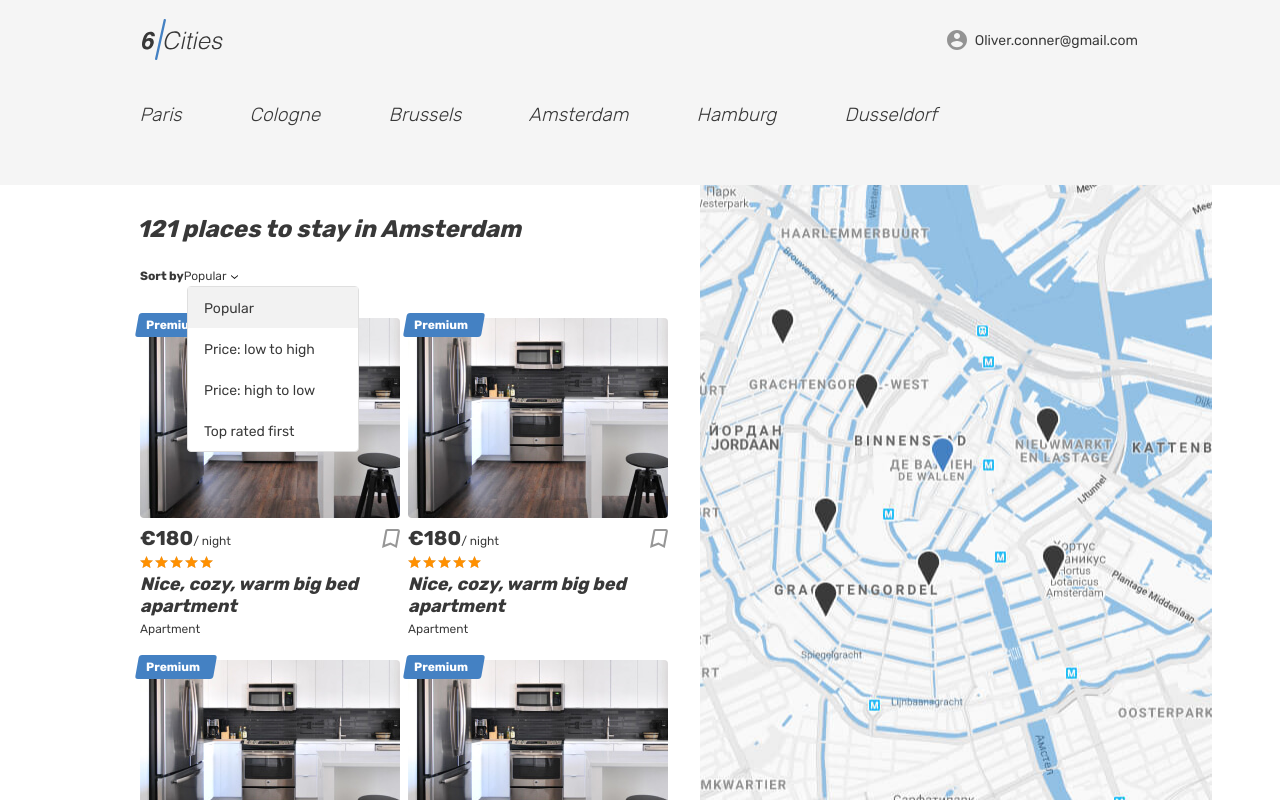
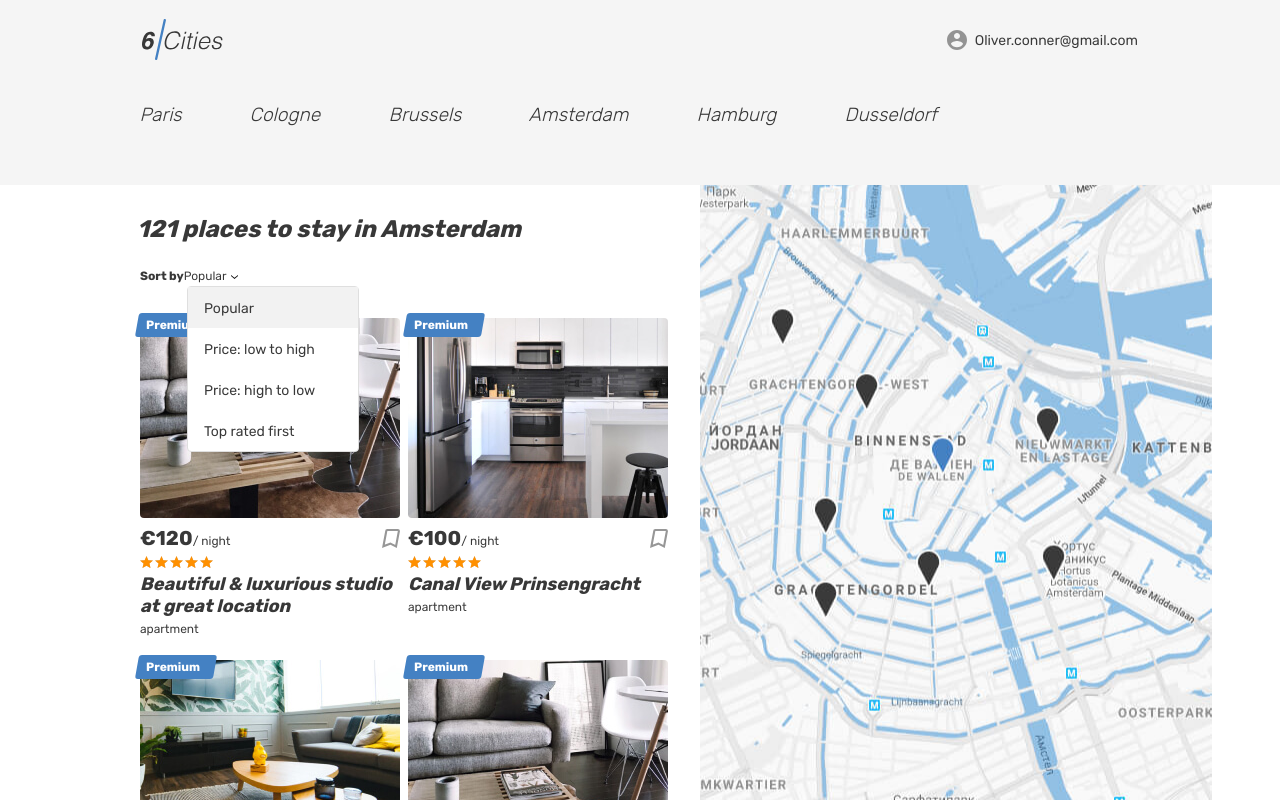
Before and after one commit to YuliaGurkina/49656-six-cities-6, a React app: page / in a window 1280 px wide. Built offline with nearby package versions, Linux system fonts and the light colour scheme.

Commit message:
компонент «Карточка предложения»

```diff
--- a/src/components/main/main.jsx
+++ b/src/components/main/main.jsx
@@ -5,13 +5,7 @@ import {Link} from "react-router-dom";
 import Header from "../header/header";
 
 const Main = (props) => {
-  const cards = [
-    {id: 1},
-    {id: 2},
-    {id: 3},
-    {id: 4},
-    {id: 5}
-  ];
+  const {offers} = props;
 
   const locations = [
     {name: `Paris`, id: 1},
@@ -64,8 +58,8 @@ const Main = (props) => {
                 </ul>
               </form>
               <div className="cities__places-list places__list tabs__content">
-                {cards.map((card) =>
-                  <PlaceCard key={card.id}/>
+                {offers.map((offer) =>
+                  <PlaceCard key={offer.id} offer={offer}/>
                 )}
               </div>
             </section>
@@ -81,6 +75,7 @@ const Main = (props) => {
 
 Main.propTypes = {
   offersCount: PropTypes.number.isRequired,
+  offers: PropTypes.array.isRequired,
 };
 
 export default Main;
--- a/src/components/place-card/place-card.jsx
+++ b/src/components/place-card/place-card.jsx
@@ -1,6 +1,10 @@
 import React from 'react';
+import PropTypes from 'prop-types';
 
-const PlaceCard = () => {
+const PlaceCard = (props) => {
+  const {offer} = props;
+  const {price, title, type, previewImage} = offer;
+
   return (
     <article className="cities__place-card place-card">
       <div className="place-card__mark">
@@ -8,13 +12,13 @@ const PlaceCard = () => {
       </div>
       <div className="cities__image-wrapper place-card__image-wrapper">
         <a href="#">
-          <img className="place-card__image" src="img/apartment-03.jpg" width="260" height="200" alt="Place image"/>
+          <img className="place-card__image" src={previewImage} width="260" height="200" alt="Place image"/>
         </a>
       </div>
       <div className="place-card__info">
         <div className="place-card__price-wrapper">
           <div className="place-card__price">
-            <b className="place-card__price-value">&euro;180</b>
+            <b className="place-card__price-value">&euro;{price}</b>
             <span className="place-card__price-text">&#47;&nbsp;night</span>
           </div>
           <button className="place-card__bookmark-button button" type="button">
@@ -31,12 +35,21 @@ const PlaceCard = () => {
           </div>
         </div>
         <h2 className="place-card__name">
-          <a href="#">Nice, cozy, warm big bed apartment</a>
+          <a href="#">{title}</a>
         </h2>
-        <p className="place-card__type">Apartment</p>
+        <p className="place-card__type">{type}</p>
       </div>
     </article>
   );
 };
 
+PlaceCard.propTypes = {
+  offer: PropTypes.shape({
+    price: PropTypes.number.isRequired,
+    title: PropTypes.string.isRequired,
+    type: PropTypes.string.isRequired,
+    previewImage: PropTypes.string.isRequired,
+  }).isRequired,
+};
+
 export default PlaceCard;
--- a/src/mocks/offers.js
+++ b/src/mocks/offers.js
@@ -27,7 +27,7 @@ export default [
       "zoom": 8
     },
     "max_adults": 4,
-    "preview_image": `img/1.png`,
+    "previewImage": `img/apartment-01.jpg`,
     "price": 120,
     "rating": 4.8,
     "title": `Beautiful & luxurious studio at great location`,
@@ -61,10 +61,10 @@ export default [
       "zoom": 8
     },
     "max_adults": 2,
-    "preview_image": `img/1.png`,
-    "price": 120,
+    "previewImage": `img/apartment-03.jpg`,
+    "price": 100,
     "rating": 4.8,
-    "title": `Beautiful & luxurious studio at great location`,
+    "title": `Canal View Prinsengracht`,
     "type": `apartment`
   },
   {
@@ -95,8 +95,8 @@ export default [
       "zoom": 8
     },
     "max_adults": 3,
-    "preview_image": `img/1.png`,
-    "price": 120,
+    "previewImage": `img/apartment-02.jpg`,
+    "price": 99,
     "rating": 4.8,
     "title": `Beautiful & luxurious studio at great location`,
     "type": `apartment`
@@ -109,7 +109,7 @@ export default [
         "longitude": 4.895168,
         "zoom": 10
       },
-      "name": `Amsterdam`
+      "name": `Amsterdam 2`
     },
     "description": `A quiet cozy and picturesque that hides behind a a river by the unique lightness of Amsterdam.`,
     "goods": [`Heating`, `Kitchen`, `Cable TV`, `Washing machine`, `Coffee machine`, `Dishwasher`],
@@ -129,10 +129,10 @@ export default [
       "zoom": 8
     },
     "max_adults": 2,
-    "preview_image": `img/1.png`,
-    "price": 120,
+    "previewImage": `img/apartment-01.jpg`,
+    "price": 152,
     "rating": 4.8,
-    "title": `Beautiful & luxurious studio at great location`,
-    "type": `apartment`
+    "title": `Wood and stone place`,
+    "type": `room`
   },
 ];
```
